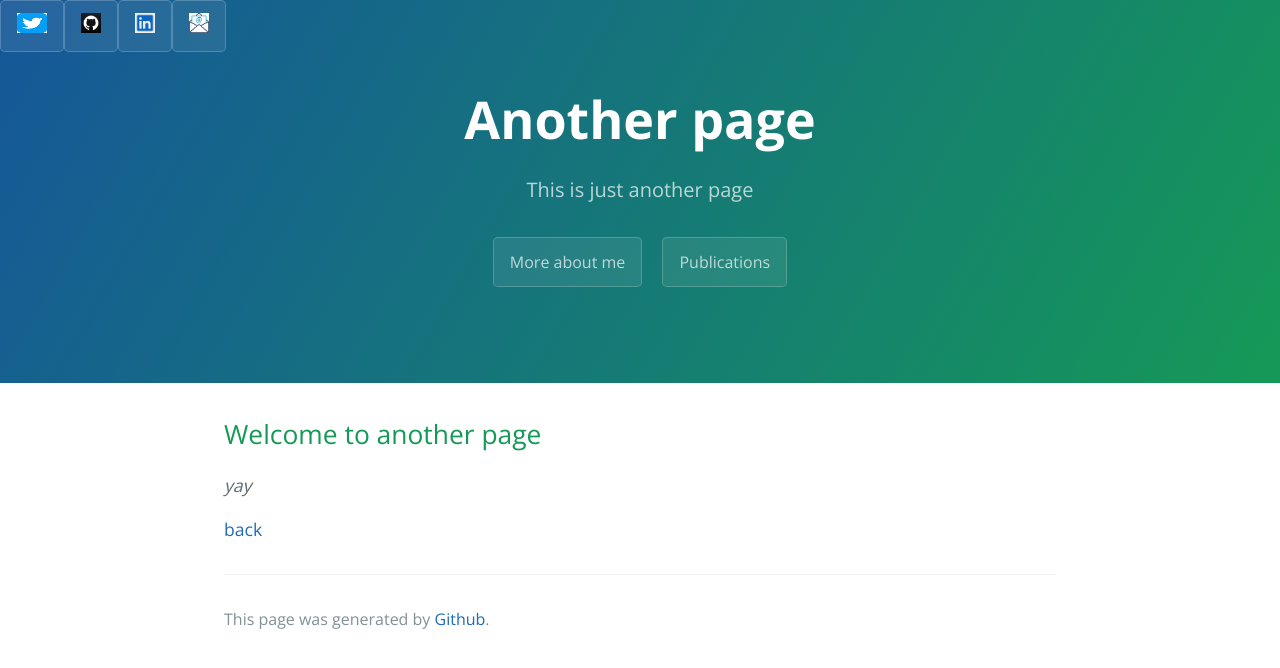
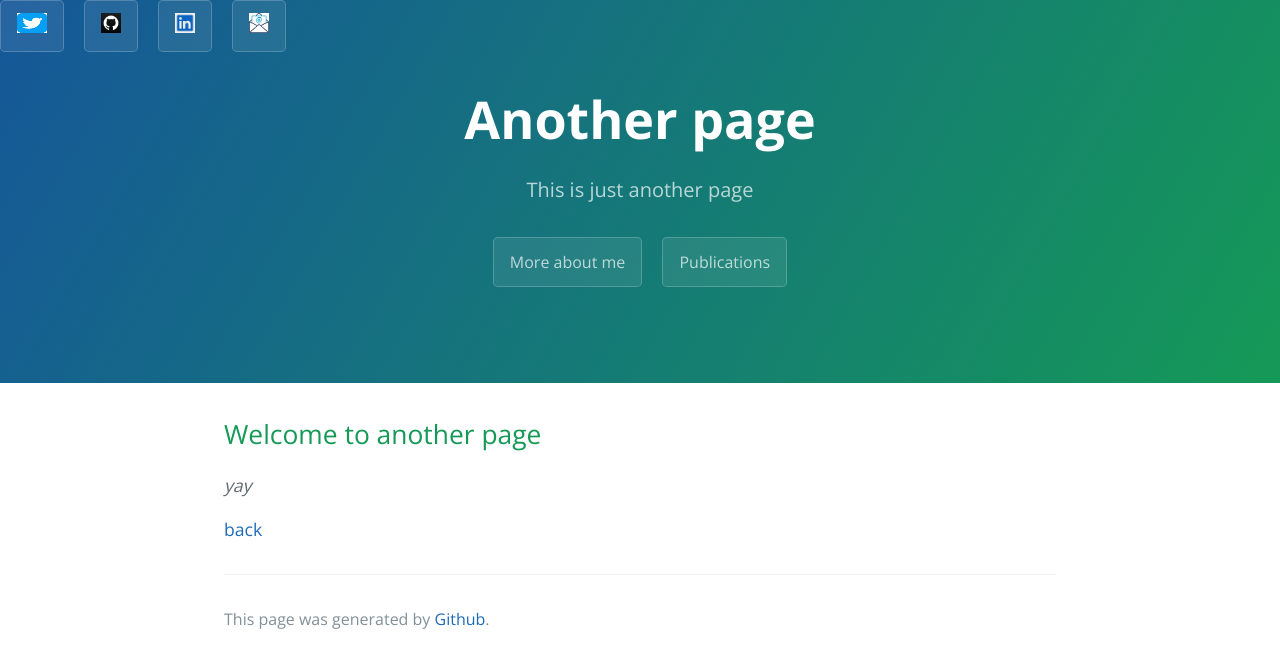
Before and after one commit to srrudrar/srrudrar.github.io, a Jekyll site: the page built from another-page.md, in a window 1280 px wide. Shown: the top 668 px of the page. Built offline with Jekyll 4.4.1, drawn with Linux system fonts in a browser that asks for light colours.

Commit message:
Update default.html

```diff
--- a/_layouts/default.html
+++ b/_layouts/default.html
@@ -37,16 +37,16 @@
     <li><z href="{{ "https://twitter.com/SrihitaR" }}" class="btn">
          <img alt="Twitter" src="Twitter.png"
          width=30" height=20"> </z>
-    <li><z href="{{ "https://github.com/srrudrar" }}" class="btn">
+    <z href="{{ "https://github.com/srrudrar" }}" class="btn">
          <img alt="Github" src="Github.png"
          width=20" height=20"> </z>
-    <li><z href="{{ "https://www.linkedin.com/in/srihita-rudraraju-a7654453" }}" class="btn">
+    <z href="{{ "https://www.linkedin.com/in/srihita-rudraraju-a7654453" }}" class="btn">
          <img alt="Linkedin" src="Linkedin.jfif"
          width=20" height=20"> </z>
-    <li><z href="{{ "srihita.rudraraju@gmail.com" }}" class="btn">
+    <z href="{{ "srihita.rudraraju@gmail.com" }}" class="btn">
          <img alt="Email" src="Email.png"
          width=20" height=20"> </z>
-
+    </li>
   </ul>
   </nav>
 
```
